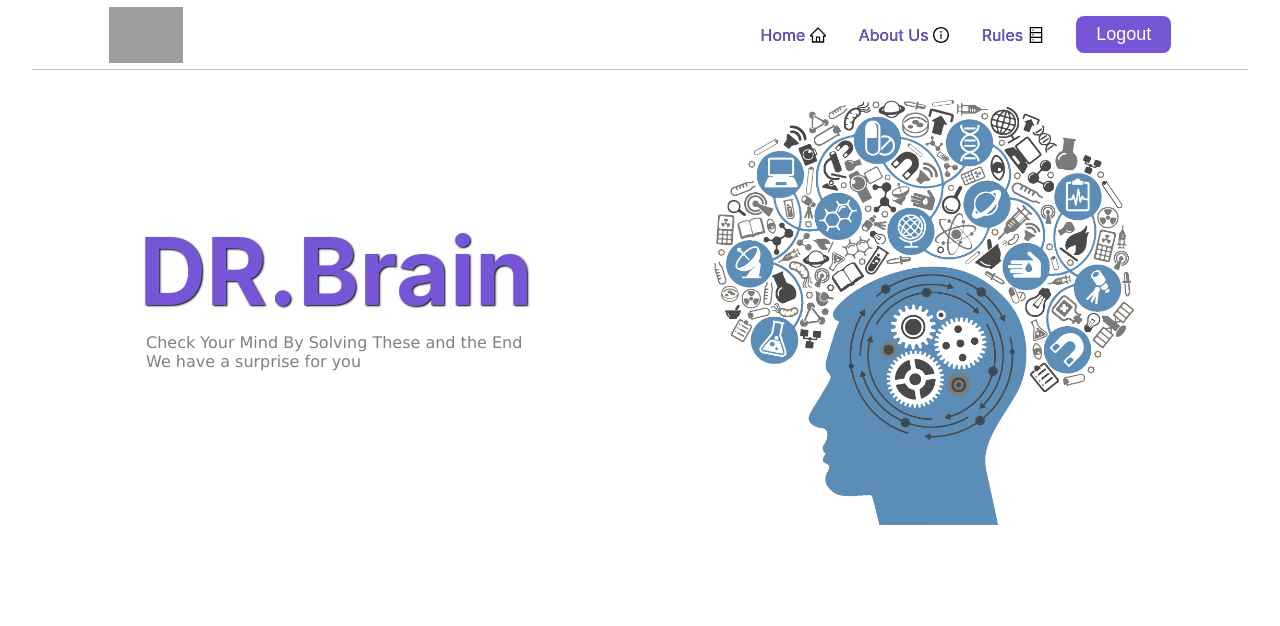
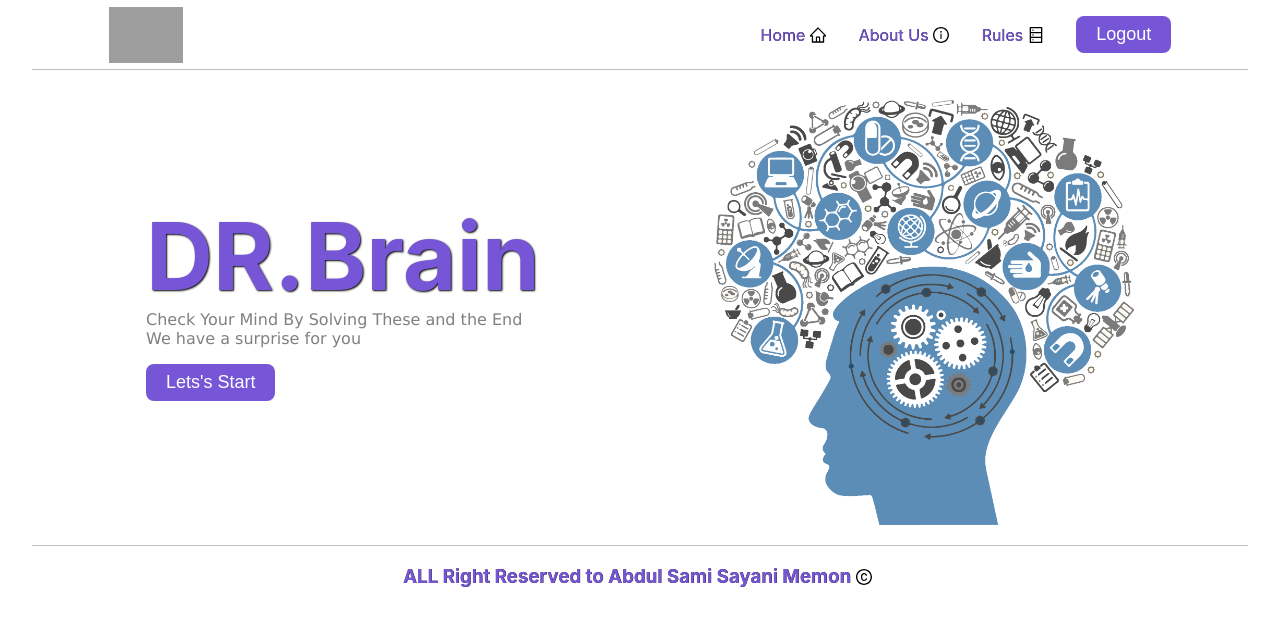
Before and after one commit to AbdulSami10/Comp-Project, a React (Create React App) app: page / in a window 1280 px wide. Shown: the top 626 px of the page. Built offline with nearby package versions, Linux system fonts and the light colour scheme; sample sign-in values are in the browser's storage; grey boxes are pictures that could not be loaded.

Commit message:
Footer Done

```diff
--- a/src/App.js
+++ b/src/App.js
@@ -1,5 +1,4 @@
 import React from "react";
-
 import { BrowserRouter, Route, Routes } from "react-router-dom";
 import Home from "./pages/Home";
 import Login from "./pages/Login";
@@ -7,6 +6,7 @@ import Error from "./pages/Error";
 import Header from "./menu/Header";
 import About from "./pages/About";
 import Rules from "./pages/Rules";
+import Footer from "./menu/Footer";
 function App() {
   return (
     <BrowserRouter>
@@ -19,6 +19,7 @@ function App() {
         <Route path="/Rules" element={<Rules />} />
         <Route path="*" element={<Error />} />
       </Routes>
+      <Footer />
     </BrowserRouter>
   );
 }
--- /dev/null
+++ b/src/UI/Button/Button.js
@@ -0,0 +1,18 @@
+import React from "react";
+
+import styles from "./button.module.css";
+
+const Button = (props) => {
+  return (
+    <button
+      type={props.type || "button"}
+      className={`${styles.button} ${props.className}`}
+      onClick={props.onClick}
+      disabled={props.disabled}
+    >
+      {props.children}
+    </button>
+  );
+};
+
+export default Button;
--- /dev/null
+++ b/src/UI/Button/button.module.css
@@ -0,0 +1,14 @@
+.button {
+  font-size: 18px;
+  padding: 8px 20px;
+  border-radius: 8px;
+  font-weight: normal;
+  color: white;
+  background-color: #7656d6;
+  cursor: pointer;
+  transition: 0.5s all ease-in-out;
+  border: none;
+}
+.button:hover {
+  background-color: #7656d6a1;
+}
--- a/src/components/NavBar.js
+++ b/src/components/NavBar.js
@@ -1,6 +1,6 @@
 import React from "react";
 import { NavLink, useNavigate } from "react-router-dom";
-import styles from "../styles/menu.module.css";
+import styles from "../styles/header.module.css";
 import {
   HomeOutlined,
   InfoCircleOutlined,
@@ -11,6 +11,8 @@ const NavBar = () => {
   const navigate = useNavigate();
   const logout = () => {
     localStorage.removeItem("userInfo");
+    localStorage.removeItem("home");
+
     navigate("/login");
   };
   return (
--- /dev/null
+++ b/src/menu/Footer.js
@@ -0,0 +1,15 @@
+import React from "react";
+import styles from "../styles/footer.module.css";
+import { CopyrightCircleOutlined } from "@ant-design/icons";
+const Footer = () => {
+  return (
+    <footer className={styles.footer}>
+      <h3 className={styles.h1}>
+        ALL Right Reserved to Abdul Sami Sayani Memon{" "}
+      </h3>
+      <CopyrightCircleOutlined className={styles.icon} />
+    </footer>
+  );
+};
+
+export default Footer;
--- a/src/menu/Header.js
+++ b/src/menu/Header.js
@@ -1,11 +1,11 @@
 import React from "react";
 import { NavLink } from "react-router-dom";
 
-import styles from "../styles/menu.module.css";
+import styles from "../styles/header.module.css";
 import NavBar from "../components/NavBar";
 const Header = () => {
   return (
-    <div className={styles.header}>
+    <div className={styles.main}>
       <NavLink to={"/"}>
         <img src="./img/LOGO.png" alt="logo" className={styles.logo} />
       </NavLink>
--- a/src/pages/Home.js
+++ b/src/pages/Home.js
@@ -2,6 +2,7 @@ import React, { useEffect } from "react";
 import { useNavigate } from "react-router-dom";
 import { heading, homeText } from "../content";
 import styles from "../styles/home.module.css";
+import Button from "../UI/Button/Button";
 const Home = () => {
   const navigate = useNavigate();
   useEffect(() => {
@@ -9,12 +10,19 @@ const Home = () => {
       navigate("/login");
     }
   }, [navigate]);
+  const homeHandler = () => {
+    localStorage.setItem("home", 1);
+    navigate("/rules");
+  };
   return (
     <React.Fragment>
       <div className={styles.main}>
         <div className={styles.firstSection}>
           <hi className={styles.h1}>{heading}</hi>
           <p className={styles.p}>{homeText}</p>
+          <Button className={styles.button} onClick={homeHandler}>
+            Lets's Start
+          </Button>
         </div>
         <img src="./img/mind pic.png" alt="mindPic" width="420px" />
       </div>
--- a/src/pages/Rules.js
+++ b/src/pages/Rules.js
@@ -5,8 +5,11 @@ const Rules = () => {
   useEffect(() => {
     if (!localStorage.getItem("userInfo")) {
       navigate("/login");
+    } else if (!localStorage.getItem("home")) {
+      navigate("/");
     }
   }, [navigate]);
+  // localStorage.removeItem("home");
   return <div>Rules</div>;
 };
 
--- /dev/null
+++ b/src/styles/footer.module.css
@@ -0,0 +1,19 @@
+.footer {
+  /* margin: 0; */
+  width: 100%;
+  text-align: center;
+  display: flex;
+  justify-content: center;
+  border-top: 1px solid silver;
+}
+.icon {
+  cursor: pointer;
+
+  align-self: center;
+  padding: 0 5px;
+  color: black;
+}
+.h1 {
+  color: #7656d6;
+  text-shadow: 0.25px 0.25px 0.5px black;
+}
--- a/src/styles/menu.module.css
+++ b/src/styles/header.module.css
@@ -1,4 +1,4 @@
-.header {
+.main {
   padding: 0 4.8rem;
   /* height: 10rem; */
   border-bottom: 1px solid silver;
--- a/src/styles/home.module.css
+++ b/src/styles/home.module.css
@@ -11,7 +11,7 @@
 .p {
   color: grey;
   font-family: Verdana, Geneva, Tahoma, sans-serif;
-  margin-top: 30px;
+  /* margin-top: 30px; */
 }
 .main {
   display: flex;
@@ -20,12 +20,15 @@
   align-items: center;
   /* border: 1px solid black; */
   padding: 20px;
+  transition: 0.5s all ease-in-out;
 }
 .firstSection {
   width: 380px;
   /* height: 300px; */
-  display: flex;
+  /* display: flex; */
+  transition: 0.5s all ease-in-out;
+  margin: 60px 0;
   flex-direction: column;
-  align-items: center;
+  /* align-items: center; */
   /* border: 1px solid black; */
 }
--- a/src/styles/login.module.css
+++ b/src/styles/login.module.css
@@ -8,6 +8,7 @@
   border: 4px solid #7656d6;
   padding: 25px 20px;
   margin-top: 20px;
+  margin-bottom: 20px;
   display: flex;
   flex-direction: column;
 }
```
